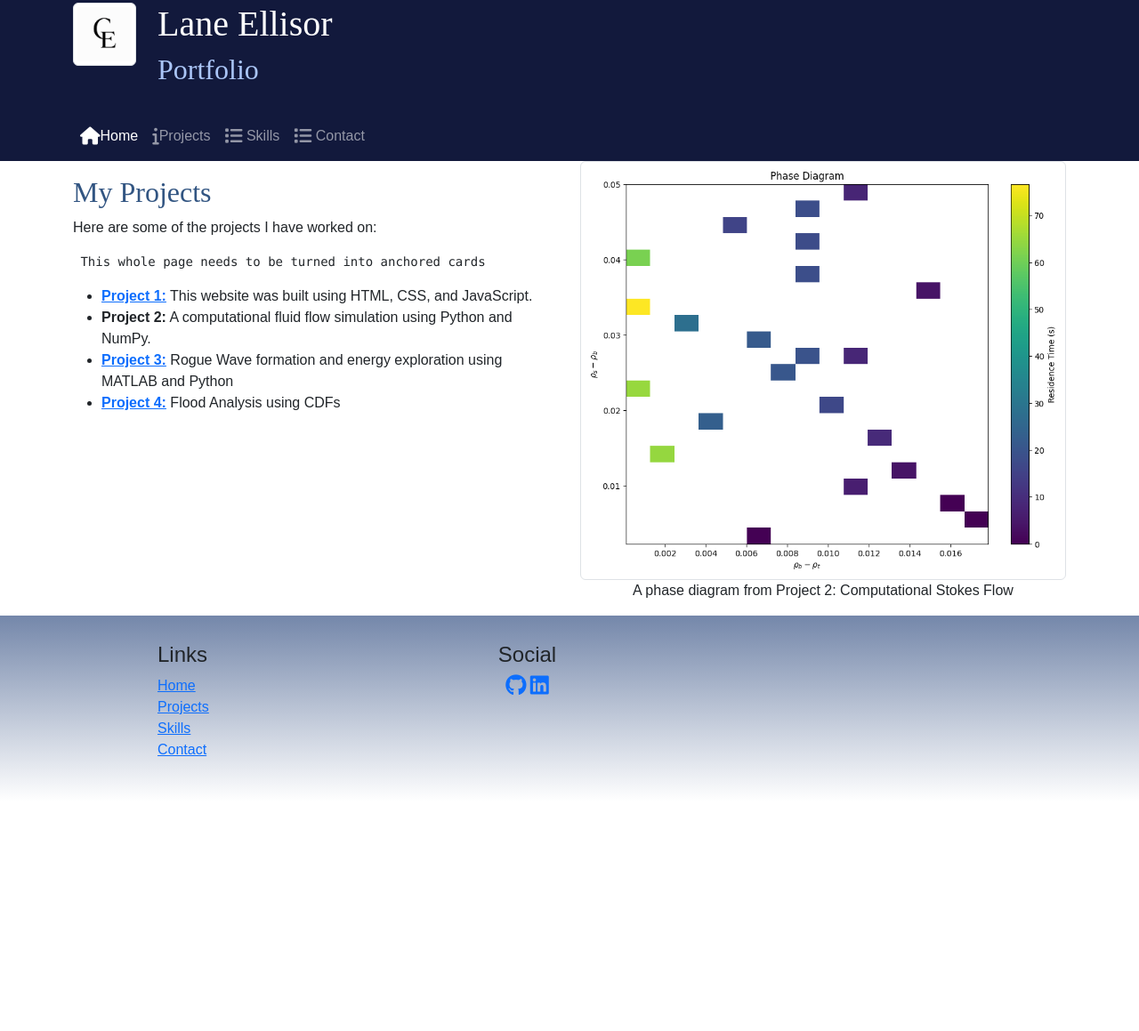
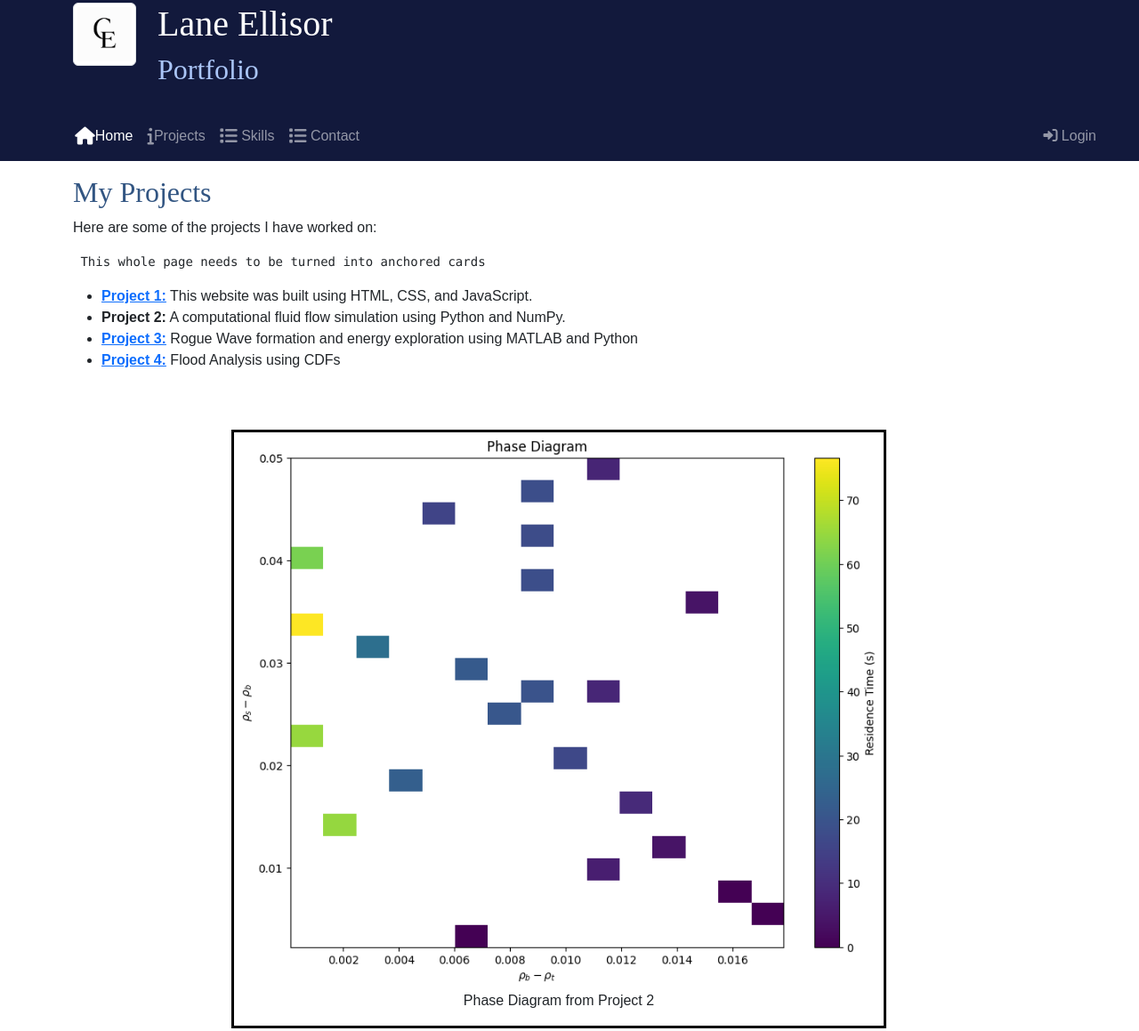
Before and after one commit to LaneEllisor/LaneEllisor.github.io, a plain HTML site: page projects.html in a window 1280 px wide. Shown: the part 17-1176 px from the top of the page at 89% size. Before the commit the page ends 918 px from the top, so only its background shows below. Drawn offline with nearby package versions, Linux system fonts and the light colour scheme; a web font is replaced by a local one.

Commit message:
aligned nav bar, logo, and bodies

```diff
--- a/css/styles.css
+++ b/css/styles.css
@@ -58,3 +58,10 @@
         }
 
         .about-section { margin-left: 40px; }
+
+        .carousel-caption {
+            background-color:#12193C;
+        }
+        .carousel {
+            border: solid #000000;
+        }
--- a/projects.html
+++ b/projects.html
@@ -54,7 +54,7 @@
         <!-- navbar -->
         <nav class="navbar navbar-expand-sm navbar-dark sticky-top">
 
-            <div class="container">
+            <div class="container ">
 
 
 
@@ -63,7 +63,7 @@
                 </button>
 
                 <div class="collapse navbar-collapse" id="nucampNavbar">
-                    <ul class="navbar-nav">
+                    <ul class="navbar-nav ms-5" >
                         <li class="nav-item"><a class="nav-link active" href="home.html"><i class="fa-solid fa-house fa-lg"></i>Home</a></li>
                         <li class="nav-item"><a class="nav-link" href="projects.html"><i class="fa-solid fa-info fa-lg"></i>Projects</a></li>
                         <li class="nav-item"><a class="nav-link" href="skills.html"><i class="fa-solid fa-list fa-lg"></i> Skills</a></li>
@@ -72,7 +72,13 @@
 
                     </ul>
                 </div>
+
             </div>
+
+
+             <span class="navbar-text me-5">
+                    <a role="button" data-bs-toggle="modal" data-bs-target="#loginModal"><i class="fa-solid fa-right-to-bracket"></i> Login</a>
+            </span>
 
         </nav>
 
@@ -95,10 +101,54 @@
                     </ul>
 
                 </div>
-                <div class="col text-center">
+                <!-- <div class="col text-center">
                     <img class="img-thumbnail" src="img/phasediagram.png" alt="Phase Diagram" />
                     <p > A phase diagram from Project 2: Computational Stokes Flow </p>
-                </div>
+                </div>     -->
+
+                <!-- carousel -->
+                <section class="row row-content">
+                    <div class="col-md-8 mx-auto">
+                        <div id="homeCarousel" class="carousel slide" data-bs-ride="carousel">
+
+
+
+
+                            <!-- Carousel -->
+
+
+                            <div class="carousel-inner ">
+
+
+
+
+
+                                <div class="carousel-item active text-center">
+                                    <img class="d-block w-100" src="img/phasediagram.png" alt="Phases" />
+                                    <p class="d-none d-sm-block"> Phase Diagram from Project 2</p>
+                                </div>
+
+
+                                <div class="carousel-item text-center">
+                                    <img class="d-block w-100" src="img/heightrw.png" alt="Height" />
+                                    <p class="d-none d-sm-block"> Wave height from Project 3</p>
+                                </div>
+
+
+                                 <div class="carousel-item text-center">
+                                    <img class="d-block w-100" src="img/solitonmesh.png" alt="Soliton" />
+                                    <p class="d-none d-sm-block"> Soliton Mesh project 3</p>
+                                </div>
+
+
+
+
+                            </div>
+                        </div>
+                    </div>
+                </section>
+
+
             </div>
         </div>
 
@@ -107,7 +157,11 @@
 
     </main>
 
-
+<!-- <div class="carousel-indicators">
+                                    <button type="button" data-bs-target="#homeCarousel" data-bs-slide-to="0" class="active"></button>
+                                    <button type="button" data-bs-target="#homeCarousel" data-bs-slide-to="1"></button>
+                                    <button type="button" data-bs-target="#homeCarousel" data-bs-slide-to="2"></button>
+                                </div> -->
 
 
 
```
Also changed, not shown: ProjectPageTemplate.html (+4 -1 lines), contact.html (+7 -1 lines), floodanalysis.html (+5 -1 lines), home.html (+5 -1 lines), roguewaves.html (+6 -1 lines), skills.html (+7 -1 lines).
